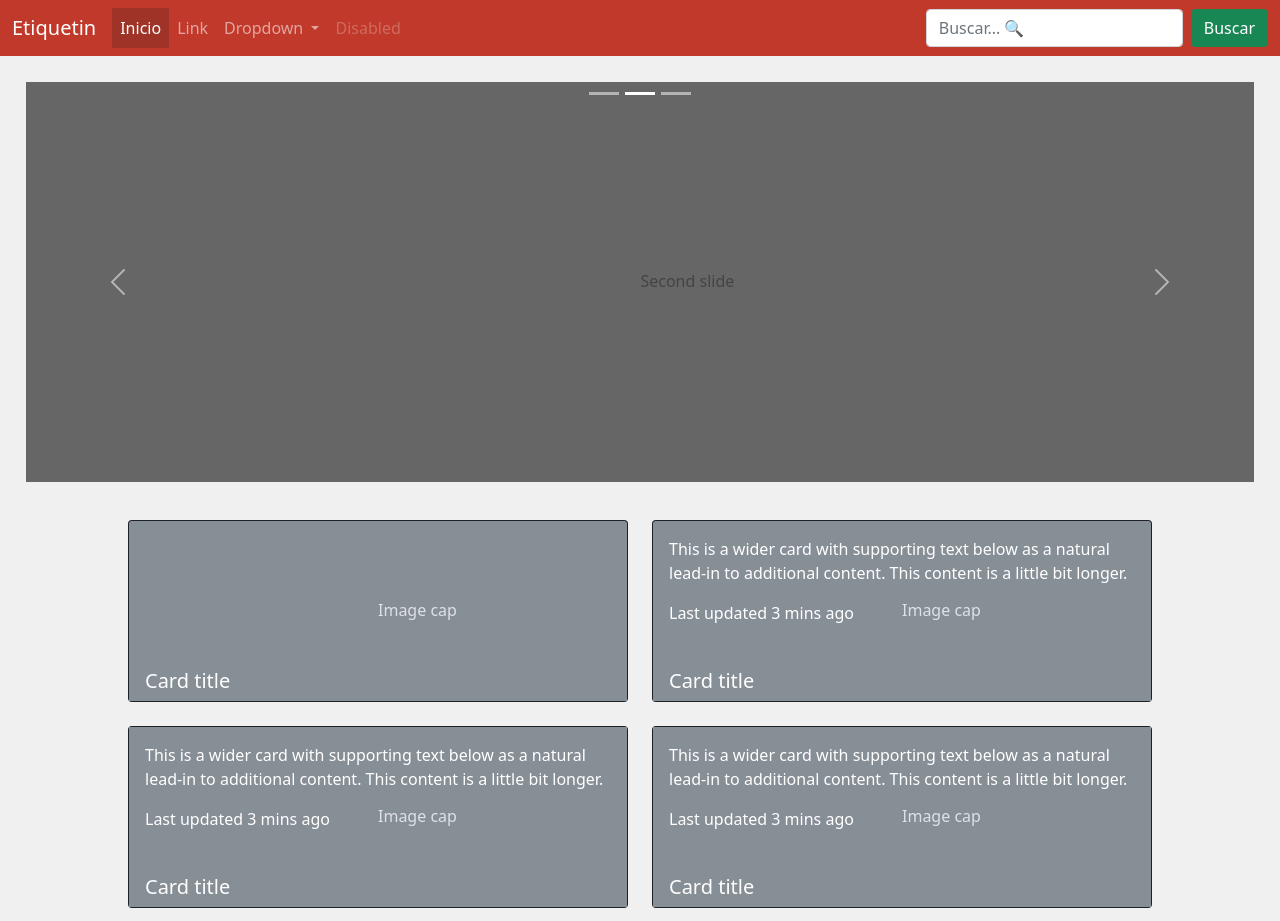
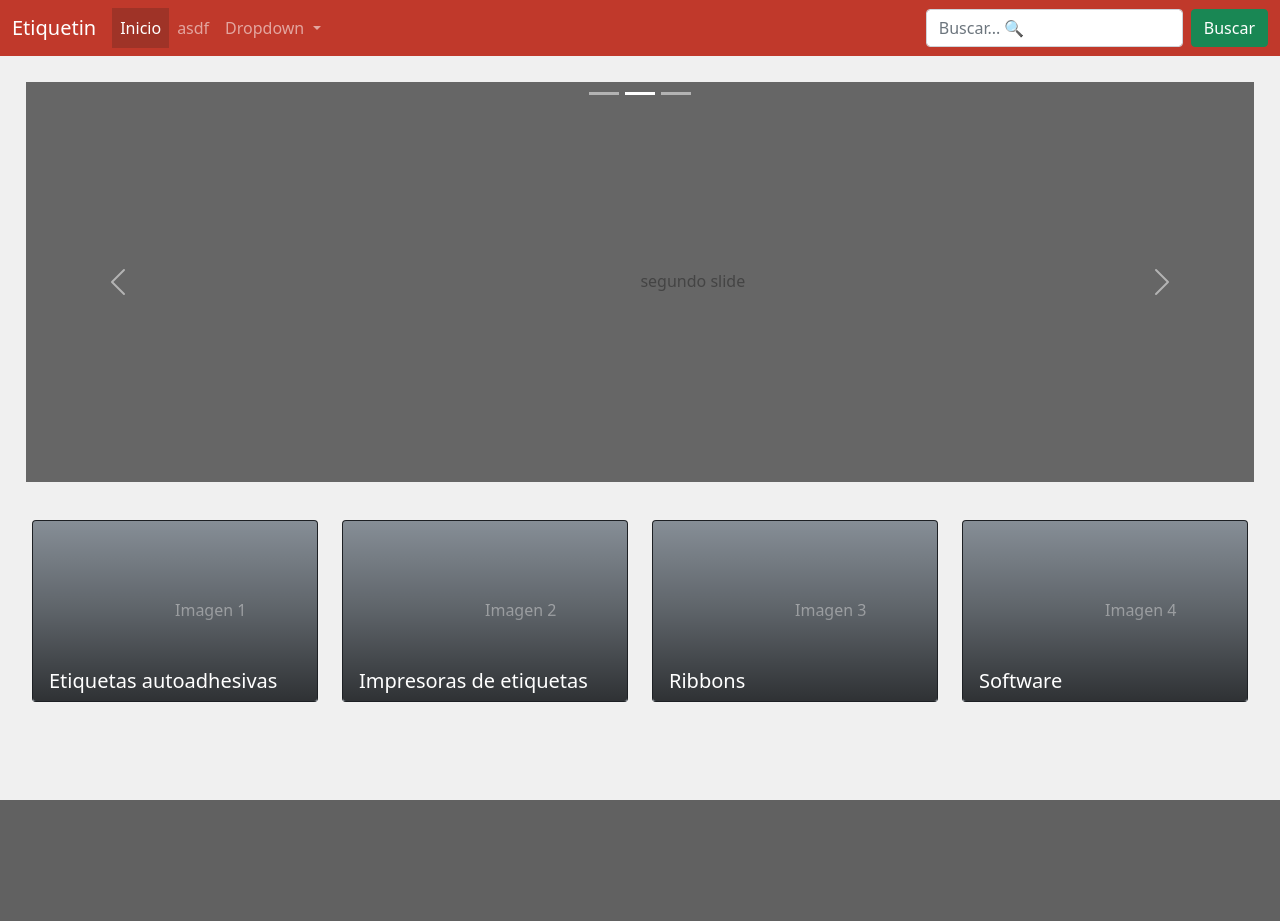
Before and after one commit to Cris-1320/Seven7Stickers, a PHP site: page / in a window 1280 px wide. After the commit the page ends 800 px from the top, so only its background shows below. Run offline with PHP 8.4, Linux system fonts and the light colour scheme.

Commit message:
✨ tarjetas

```diff
--- a/css/style.css
+++ b/css/style.css
@@ -10,7 +10,7 @@ body {
     height: 25%;
 }
 .tarjetas {
-  padding: 1% 10%;
+    padding: 1% 2.5%;
 }
 .carousel-indicators {
     top: 0;
@@ -19,5 +19,16 @@ body {
     bottom: 0;
     position: absolute;
 }
+.card-img-overlay {
+    background: rgb(0, 0, 0);
+    background: linear-gradient(
+        to bottom,
+        rgba(0, 0, 0, 0) 0%,
+        rgba(0, 0, 0, 0.3) 50%,
+        rgba(0, 0, 0, 0.65) 100%
+    );
+}
 
-/* TODO: DEGRADADO TARJETAS INDEX */
+a:hover h5 {
+    text-decoration: underline;
+}
--- a/index.php
+++ b/index.php
@@ -17,7 +17,7 @@
 <body>
     <nav class="navbar navbar-expand-lg navbar-dark" style="background-color: #C0392B;">
         <div class="container-fluid">
-            <a class="navbar-brand" href="#">Etiquetin</a>
+            <a class="navbar-brand" href="./">Etiquetin</a>
             <button class="navbar-toggler" type="button" data-bs-toggle="collapse"
                 data-bs-target="#navbarSupportedContent" aria-controls="navbarSupportedContent" aria-expanded="false"
                 aria-label="Toggle navigation">
@@ -26,10 +26,10 @@
             <div class="collapse navbar-collapse" id="navbarSupportedContent">
                 <ul class="navbar-nav me-auto mb-2 mb-lg-0">
                     <li class="nav-item">
-                        <a class="nav-link active" aria-current="page" href="#">Inicio</a>
+                        <a class="nav-link active" aria-current="page" href="./">Inicio</a>
                     </li>
                     <li class="nav-item">
-                        <a class="nav-link" href="#">Link</a>
+                        <a class="nav-link" href="#">asdf</a>
                     </li>
                     <li class="nav-item dropdown">
                         <a class="nav-link dropdown-toggle" href="#" id="navbarDropdown" role="button"
@@ -37,21 +37,15 @@
                             Dropdown
                         </a>
                         <ul class="dropdown-menu dropdown-menu-start" aria-labelledby="navbarDropdown">
-                            <li><a class="dropdown-item" href="#">Action</a></li>
-                            <li><a class="dropdown-item" href="#">Another action</a></li>
-                            <li>
-                                <hr class="dropdown-divider">
-                            </li>
-                            <li><a class="dropdown-item" href="#">Something else here</a></li>
+                            <li><a class="dropdown-item" href="#">asd</a></li>
+                            <li><a class="dropdown-item" href="#">asd</a></li>
+                            <li><a class="dropdown-item" href="#">asd</a></li>
                         </ul>
-                    </li>
-                    <li class="nav-item">
-                        <a class="nav-link disabled" href="#" tabindex="-1" aria-disabled="true">Disabled</a>
                     </li>
                 </ul>
                 <form class="d-flex">
-                    <input class="form-control me-2" type="search" placeholder="Buscar... &#x1F50D;"
-                        aria-label="Search">
+                    <input class="form-control me-2" type="search" placeholder="Buscar... &#x1F50D;" aria-label="Search"
+                        name="s">
                     <button class="btn btn-success" type="submit">Buscar</button>
                 </form>
             </div>
@@ -75,7 +69,7 @@
                             preserveAspectRatio="xMidYMid slice" focusable="false">
                             <title>Placeholder</title>
                             <rect width="100%" height="100%" fill="#777"></rect><text x="50%" y="50%" fill="#555"
-                                dy=".3em">First slide</text>
+                                dy=".3em">Primer slide</text>
                         </svg>
 
                     </div>
@@ -85,7 +79,7 @@
                             preserveAspectRatio="xMidYMid slice" focusable="false">
                             <title>Placeholder</title>
                             <rect width="100%" height="100%" fill="#666"></rect><text x="50%" y="50%" fill="#444"
-                                dy=".3em">Second slide</text>
+                                dy=".3em">segundo slide</text>
                         </svg>
 
                     </div>
@@ -95,7 +89,7 @@
                             preserveAspectRatio="xMidYMid slice" focusable="false">
                             <title>Placeholder</title>
                             <rect width="100%" height="100%" fill="#555"></rect><text x="50%" y="50%" fill="#333"
-                                dy=".3em">Third slide</text>
+                                dy=".3em">tercer slide</text>
                         </svg>
 
                     </div>
@@ -114,74 +108,74 @@
         </div>
     </div>
     <div class="tarjetas">
-        <!-- //todo SOLO TITULO CARDS -->
-        <div class="row row-cols-1 row-cols-md-2 g-4">
+        <div class="row row-cols-1 row-cols-md-4 g-4">
             <div class="col">
+                <a href="#">
+                    <!-- //TODO: LINKS CATEGORIAS PHP DB  -->
                     <div class="card bg-dark text-white">
                         <svg class="bd-placeholder-img card-img-top" width="100%" height="180"
                             xmlns="http://www.w3.org/2000/svg" role="img" aria-label="Placeholder: Image cap"
                             preserveAspectRatio="xMidYMid slice" focusable="false">
                             <title>Placeholder</title>
                             <rect width="100%" height="100%" fill="#868e96"></rect><text x="50%" y="50%" fill="#dee2e6"
-                            dy=".3em">Image cap</text>
+                                dy=".3em">Imagen 1</text>
                         </svg>
                         <div class="card-img-overlay">
-                        <h5 class="card-title">Card title</h5>
-
+                            <h5 class="card-title">Etiquetas autoadhesivas</h5>
                         </div>
                     </div>
+                </a>
             </div>
             <div class="col">
+                <a href="#">
+                    <!-- //TODO: LINKS CATEGORIAS PHP DB  -->
                     <div class="card bg-dark text-white">
                         <svg class="bd-placeholder-img card-img-top" width="100%" height="180"
                             xmlns="http://www.w3.org/2000/svg" role="img" aria-label="Placeholder: Image cap"
                             preserveAspectRatio="xMidYMid slice" focusable="false">
                             <title>Placeholder</title>
                             <rect width="100%" height="100%" fill="#868e96"></rect><text x="50%" y="50%" fill="#dee2e6"
-                            dy=".3em">Image cap</text>
+                                dy=".3em">Imagen 2</text>
                         </svg>
                         <div class="card-img-overlay">
-                        <h5 class="card-title">Card title</h5>
-                        <p class="card-text">This is a wider card with supporting text below as a natural lead-in to
-                            additional content. This content is a little bit longer.</p>
-                        <p class="card-text">Last updated 3 mins ago</p>
+                            <h5 class="card-title">Impresoras de etiquetas</h5>
                         </div>
                     </div>
+                </a>
             </div>
             <div class="col">
+                <a href="#">
+                    <!-- //TODO: LINKS CATEGORIAS PHP DB  -->
                     <div class="card bg-dark text-white">
-                    <svg class="bd-placeholder-img" width="100%" height="180" xmlns="http://www.w3.org/2000/svg"
-                        role="img" aria-label="Placeholder: Image cap" preserveAspectRatio="xMidYMid slice"
-                        focusable="false">
+                        <svg class="bd-placeholder-img card-img-top" width="100%" height="180"
+                            xmlns="http://www.w3.org/2000/svg" role="img" aria-label="Placeholder: Image cap"
+                            preserveAspectRatio="xMidYMid slice" focusable="false">
                             <title>Placeholder</title>
                             <rect width="100%" height="100%" fill="#868e96"></rect><text x="50%" y="50%" fill="#dee2e6"
-                            dy=".3em">Image cap</text>
+                                dy=".3em">Imagen 3</text>
                         </svg>
                         <div class="card-img-overlay">
-                        <h5 class="card-title">Card title</h5>
-                        <p class="card-text">This is a wider card with supporting text below as a natural lead-in to
-                            additional content. This content is a little bit longer.</p>
-                        <p class="card-text">Last updated 3 mins ago</p>
+                            <h5 class="card-title">Ribbons</h5>
                         </div>
                     </div>
+                </a>
             </div>
             <div class="col">
+                <a href="#">
+                    <!-- //TODO: LINKS CATEGORIAS PHP DB  -->
                     <div class="card bg-dark text-white">
-                    <svg class="bd-placeholder-img" width="100%" height="180" xmlns="http://www.w3.org/2000/svg"
-                        role="img" aria-label="Placeholder: Image cap" preserveAspectRatio="xMidYMid slice"
-                        focusable="false">
+                        <svg class="bd-placeholder-img card-img-top" width="100%" height="180"
+                            xmlns="http://www.w3.org/2000/svg" role="img" aria-label="Placeholder: Image cap"
+                            preserveAspectRatio="xMidYMid slice" focusable="false">
                             <title>Placeholder</title>
                             <rect width="100%" height="100%" fill="#868e96"></rect><text x="50%" y="50%" fill="#dee2e6"
-                            dy=".3em">Image cap</text>
+                                dy=".3em">Imagen 4</text>
                         </svg>
                         <div class="card-img-overlay">
-                        <h5 class="card-title">Card title</h5>
-                        <p class="card-text">This is a wider card with supporting text below as a natural lead-in to
-                            additional content. This content is a little bit longer.</p>
-                        <p class="card-text">Last updated 3 mins ago</p>
+                            <h5 class="card-title">Software</h5>
                         </div>
                     </div>
-
+                </a>
             </div>
         </div>
     </div>
```
Also changed, not shown: 1 other file. Lines whose indentation alone changed are shown as unchanged.
